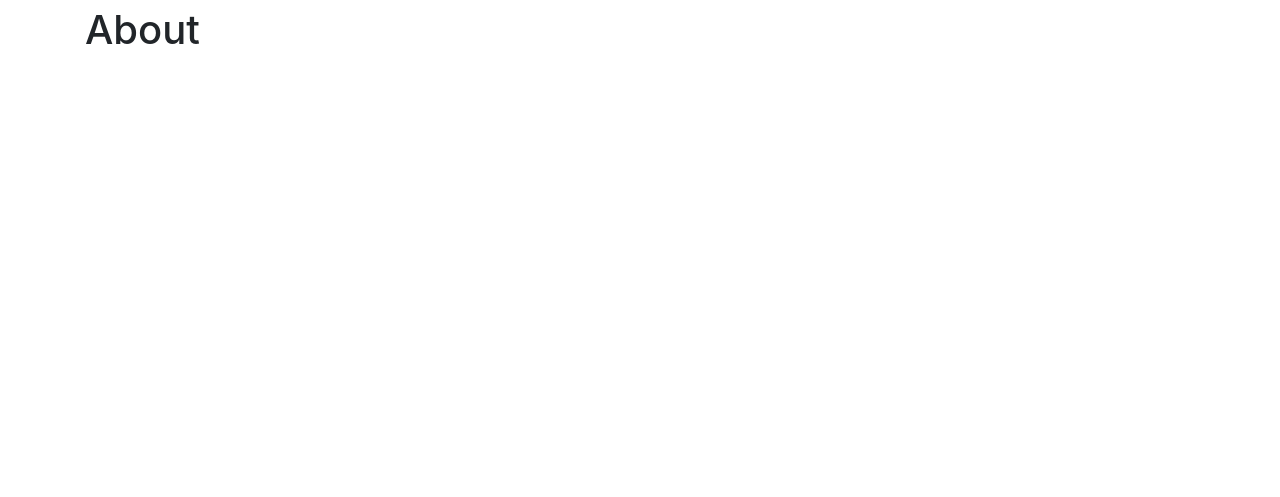
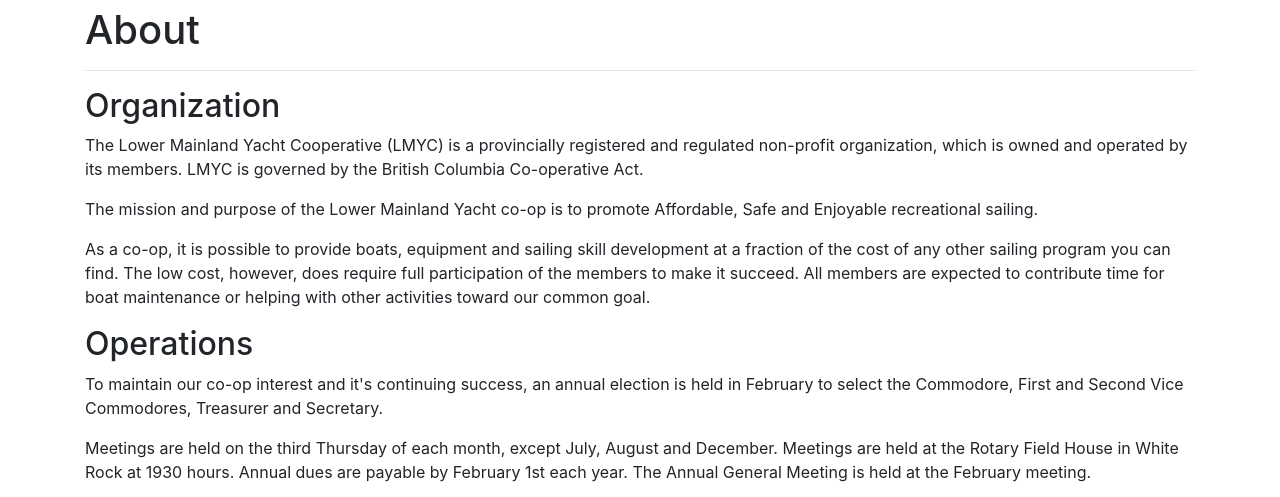
Before and after one commit to siyang7/LMYC-Angular, an Angular app: page /about in a window 1280 px wide. Shown: the part 320-817 px from the top of the page. Built offline with nearby package versions, Linux system fonts and the light colour scheme.

Commit message:
Added About page content, closes #16

```diff
--- a/src/app/about/about.component.html
+++ b/src/app/about/about.component.html
@@ -1 +1,32 @@
 <h1>About</h1>
+
+<hr>
+
+<div id="Organization">
+  <h2>Organization</h2>
+
+  <p>The Lower Mainland Yacht Cooperative (LMYC) is a provincially registered
+    and regulated non-profit organization, which is owned and operated by its
+    members. LMYC is governed by the British Columbia Co-operative Act.</p>
+
+  <p>The mission and purpose of the Lower Mainland Yacht co-op is to promote
+    Affordable, Safe and Enjoyable recreational sailing.</p>
+
+  <p>As a co-op, it is possible to provide boats, equipment and sailing skill
+    development at a fraction of the cost of any other sailing program you can
+    find. The low cost, however, does require full participation of the members
+    to make it succeed. All members are expected to contribute time for boat
+    maintenance or helping with other activities toward our common goal.</p>
+</div>
+
+<div>
+  <h2>Operations</h2>
+  <p>To maintain our co-op interest and it's continuing success, an annual election
+    is held in February to select the Commodore, First and Second Vice Commodores,
+    Treasurer and Secretary.</p>
+
+  <p>Meetings are held on the third Thursday of each month, except July, August
+    and December. Meetings are held at the Rotary Field House in White Rock at
+    1930 hours. Annual dues are payable by February 1st each year. The Annual
+    General Meeting is held at the February meeting.</p>
+</div>
```
